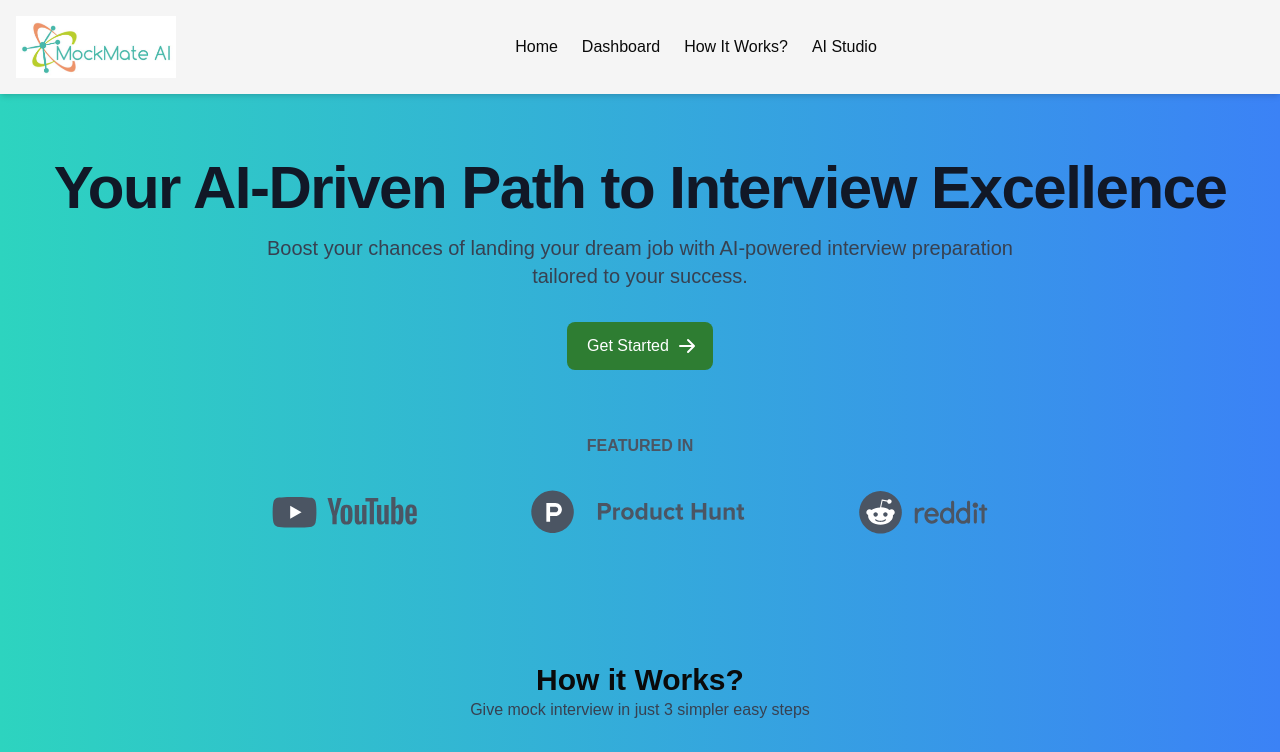
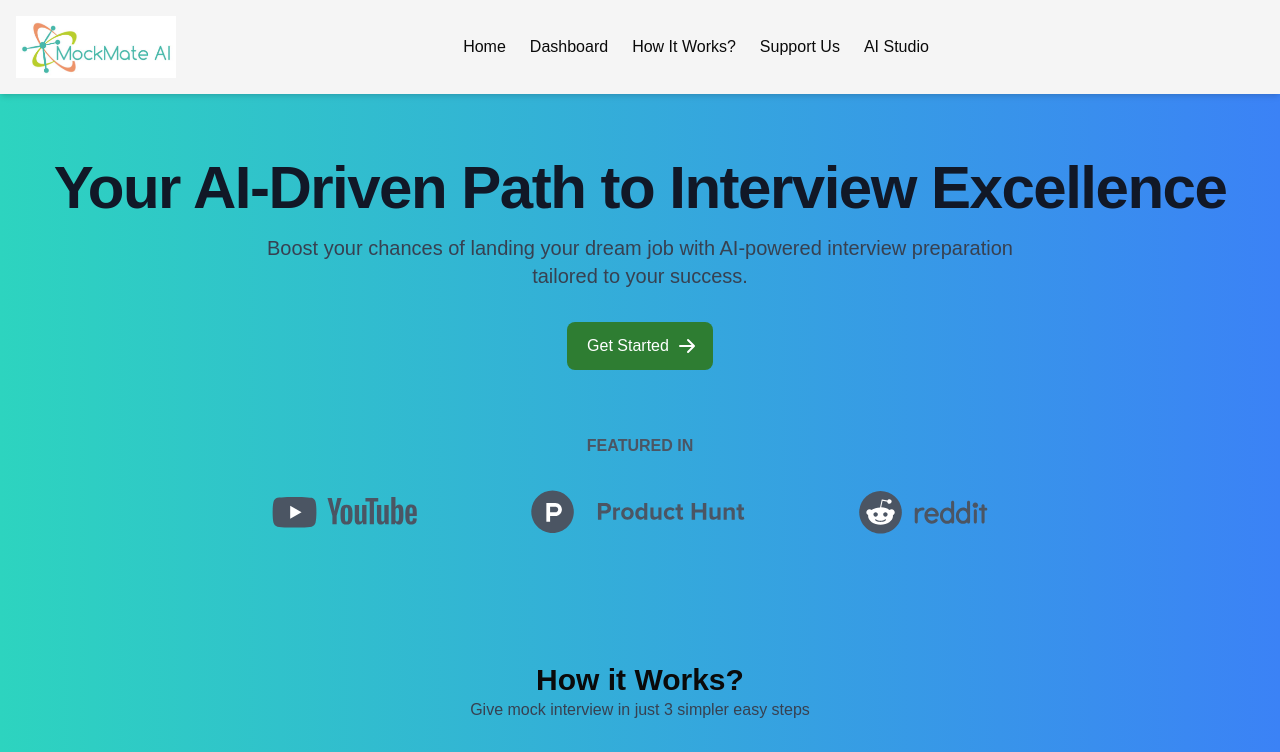
Before and after one commit to ritish133/AI-Mock-Interview, a Next.js app: page / in a window 1280 px wide. Shown: the top 752 px of the page. Built offline with nearby package versions, Linux system fonts and the light colour scheme.

Commit message:
payment integration

```diff
--- a/app/dashboard/_components/Header.jsx
+++ b/app/dashboard/_components/Header.jsx
@@ -27,6 +27,9 @@ function Header() {
         <a href='/#working'>
         <li className={`hover:text-primary hover:font-bold transition-all cursor-pointer`}>How It Works?</li>
         </a>
+          <a href='https://ai-studio-project.vercel.app/supportus'>
+        <li className={`hover:text-primary hover:font-bold transition-all cursor-pointer`}>Support Us</li>
+        </a>
           <a href='https://ai-studio-project.vercel.app/'>
         <li className={`hover:text-primary hover:font-bold transition-all cursor-pointer`}>AI Studio</li>
         </a>
```
